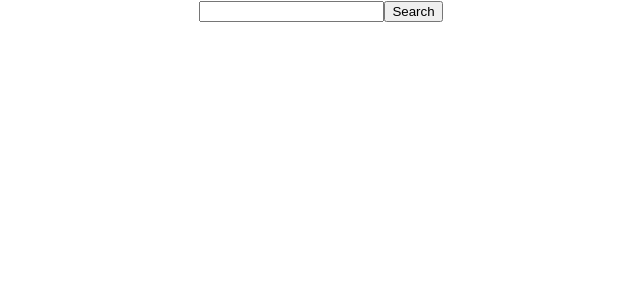
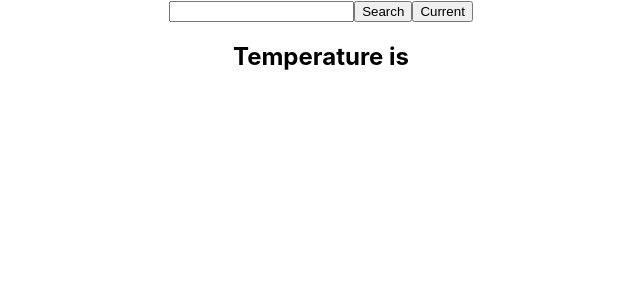
Before and after one commit to MarinaFu/weather-react, a React (Create React App) app: page / in a window 1280 px wide. Shown: the top 300 px of the page, without its empty margins (319-959 px from the left). Built offline with nearby package versions, Linux system fonts and the light colour scheme.

Commit message:
creating temperature.js

```diff
--- a/src/App.js
+++ b/src/App.js
@@ -1,11 +1,13 @@
 import React from "react";
 import Search from "./Search";
+import Temperature from "./Temperature";
 import "./App.css";
 
 export default function App() {
   return (
     <div className="App">
       <Search />
+      <Temperature />
     </div>
   );
 }
--- a/src/Search.js
+++ b/src/Search.js
@@ -7,6 +7,7 @@ export default function Search() {
       <form>
         <input type="search" />
         <input type="submit" value="Search" />
+        <input type="submit" value="Current" />
       </form>
     </div>
   );
--- /dev/null
+++ b/src/Temperature.css
@@ -0,0 +1,3 @@
+.Temperature h2 {
+  text-align: center;
+}
--- /dev/null
+++ b/src/Temperature.js
@@ -0,0 +1,10 @@
+import React from "react";
+import "./Temperature.css";
+
+export default function Temperature() {
+  return (
+    <div className="Temperature">
+      <h2>Temperature is</h2>
+    </div>
+  );
+}
```
